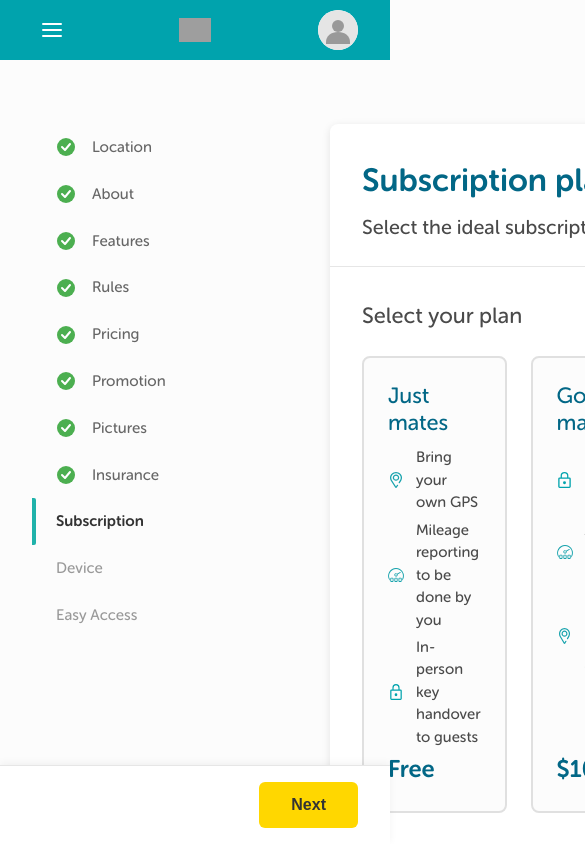
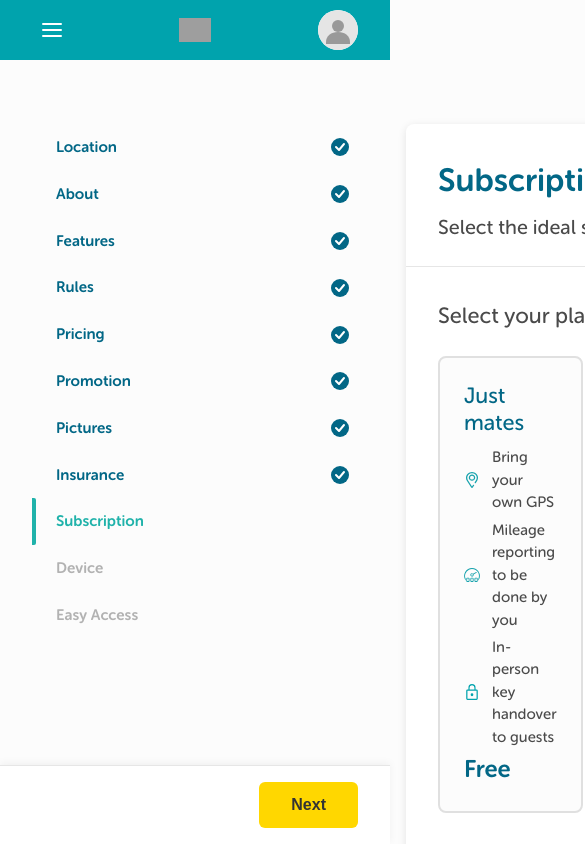
Before and after one commit to SyedMuqeetAqib/drive-frontend, a React (Vite) app: page / in a window 390 px wide. Shown: the top 844 px of the page, 585 px wide, since content can reach past the window. Built offline with nearby package versions, Linux system fonts and the light colour scheme; grey boxes are pictures that could not be loaded.

Commit message:
Enhance SubscriptionForm styles with sticky sidebar, custom scrollbar, and mobile adjustments. Update step item styles for improved visibility and consistency.

```diff
--- a/src/components/SubscriptionForm/SubscriptionForm.scss
+++ b/src/components/SubscriptionForm/SubscriptionForm.scss
@@ -19,6 +19,47 @@
 .steps-sidebar {
   width: 250px;
   flex-shrink: 0;
+  position: sticky;
+  top: 2rem;
+  align-self: flex-start;
+  max-height: calc(100vh - 4rem);
+  overflow-y: auto;
+  overflow-x: hidden;
+  padding-right: 0.5rem;
+
+  // Smooth scrolling
+  scroll-behavior: smooth;
+
+  // Custom scrollbar styling
+  &::-webkit-scrollbar {
+    width: 6px;
+  }
+
+  &::-webkit-scrollbar-track {
+    background: transparent;
+  }
+
+  &::-webkit-scrollbar-thumb {
+    background: #e0e0e0;
+    border-radius: 3px;
+
+    &:hover {
+      background: #c0c0c0;
+    }
+  }
+
+  // Firefox scrollbar styling
+  scrollbar-width: thin;
+  scrollbar-color: #e0e0e0 transparent;
+
+  // Mobile adjustments
+  @media (max-width: 768px) {
+    position: relative;
+    top: 0;
+    width: 100%;
+    max-height: none;
+    margin-bottom: 2rem;
+  }
 }
 
 .steps-list {
@@ -29,8 +70,10 @@
 
 .step-item {
   display: flex;
+  justify-content: space-between;
   align-items: center;
   gap: 1rem;
+  font-weight: 700;
   padding: 0.75rem 0;
   position: relative;
   padding-left: 1.5rem;
@@ -47,20 +90,20 @@
     }
 
     .step-label {
-      font-weight: 600;
-      color: #333;
+      font-weight: 800;
+      color: #20b2aa;
     }
   }
 
   &.completed {
     .step-label {
-      color: #666;
+      color: #026786;
     }
   }
 
   &:not(.active):not(.completed) {
     .step-label {
-      color: #999;
+      color: #B2B2B2;
     }
   }
 }
--- a/src/components/SubscriptionForm/SubscriptionForm.tsx
+++ b/src/components/SubscriptionForm/SubscriptionForm.tsx
@@ -97,6 +97,8 @@ function SubscriptionForm() {
           isCompleted ? "completed" : ""
         }`}
       >
+        <span className="step-label">{step.label}</span>
+
         {isCompleted && !isActive && (
           <svg
             className="checkmark-icon"
@@ -106,7 +108,7 @@ function SubscriptionForm() {
             fill="none"
             xmlns="http://www.w3.org/2000/svg"
           >
-            <circle cx="10" cy="10" r="9" fill="#4CAF50" />
+            <circle cx="10" cy="10" r="9" fill="#026786" />
             <path
               d="M6 10L9 13L14 7"
               stroke="white"
@@ -117,7 +119,6 @@ function SubscriptionForm() {
           </svg>
         )}
         {isActive && <div className="active-indicator" />}
-        <span className="step-label">{step.label}</span>
       </li>
     );
   };
```
